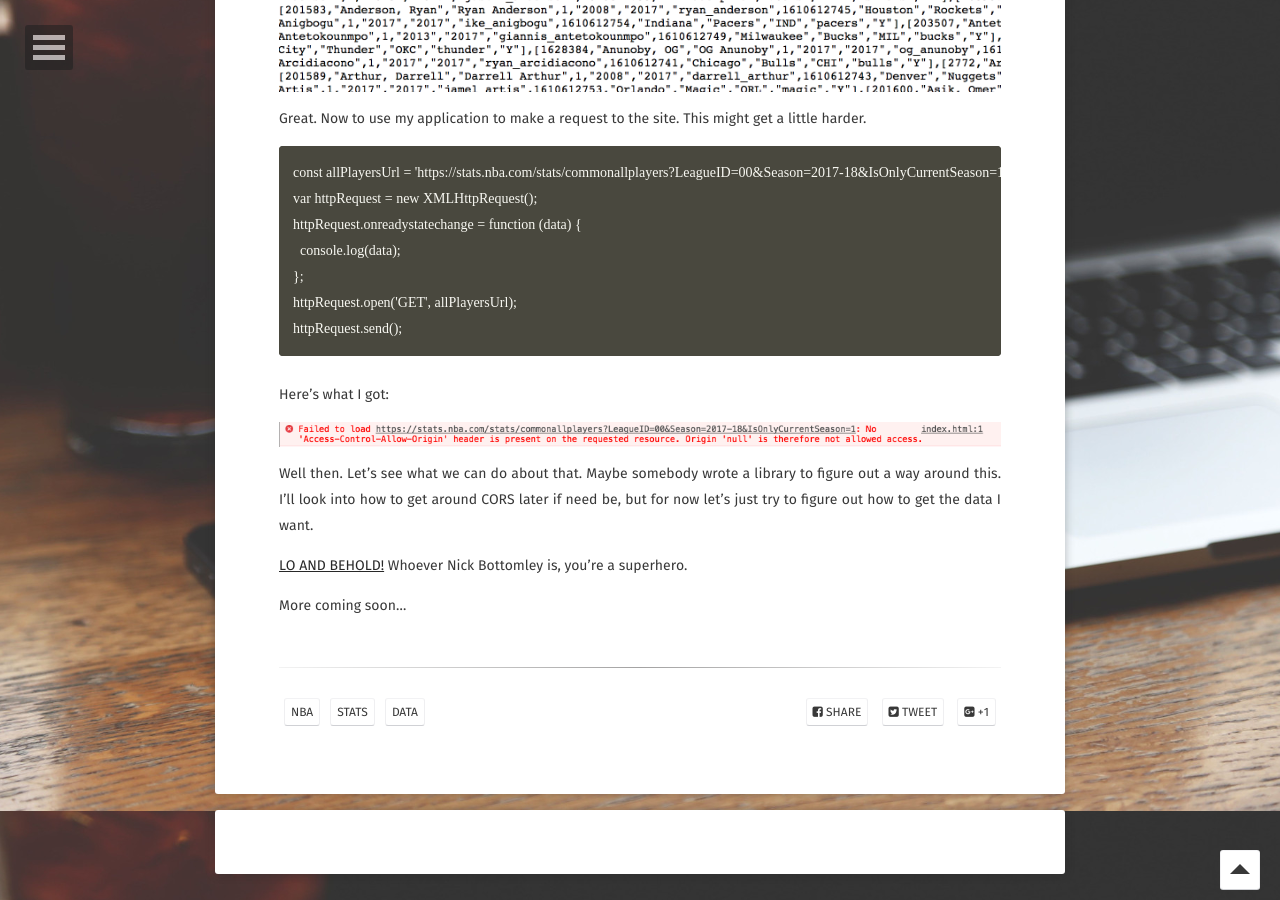
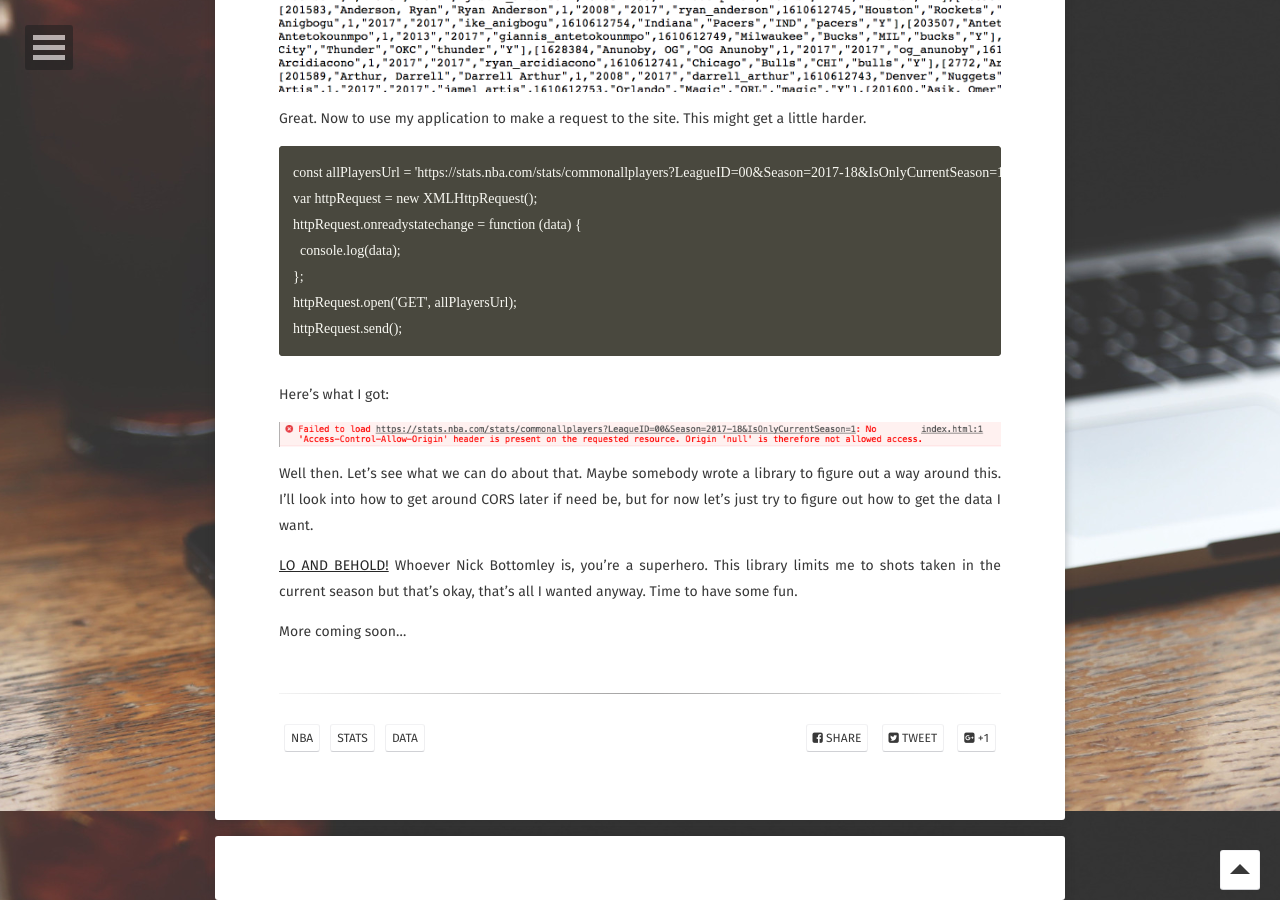
Before and after one commit to tungeric/tungeric.github.io, a Jekyll site: the page built from _posts/2017-10-24-nba-shot-chart.md, in a window 1280 px wide and 900 px high, scrolled down 989 px. Built offline with Jekyll 4.4.1, drawn with Linux system fonts in a browser that asks for light colours; some web fonts are replaced.

Commit message:
Update nba shot chart with success note

```diff
--- a/_posts/2017-10-24-nba-shot-chart.md
+++ b/_posts/2017-10-24-nba-shot-chart.md
@@ -41,6 +41,6 @@ Here's what I got:
 
 Well then. Let's see what we can do about that. Maybe somebody wrote a library to figure out a way around this. I'll look into how to get around CORS later if need be, but for now let's just try to figure out how to get the data I want.
 
-[LO AND BEHOLD!](https://github.com/bttmly/nba) Whoever Nick Bottomley is, you're a superhero.
+[LO AND BEHOLD!](https://github.com/bttmly/nba) Whoever Nick Bottomley is, you're a superhero. This library limits me to shots taken in the current season but that's okay, that's all I wanted anyway. Time to have some fun.
 
 More coming soon...
```
Also changed, not shown: 2 other files.
